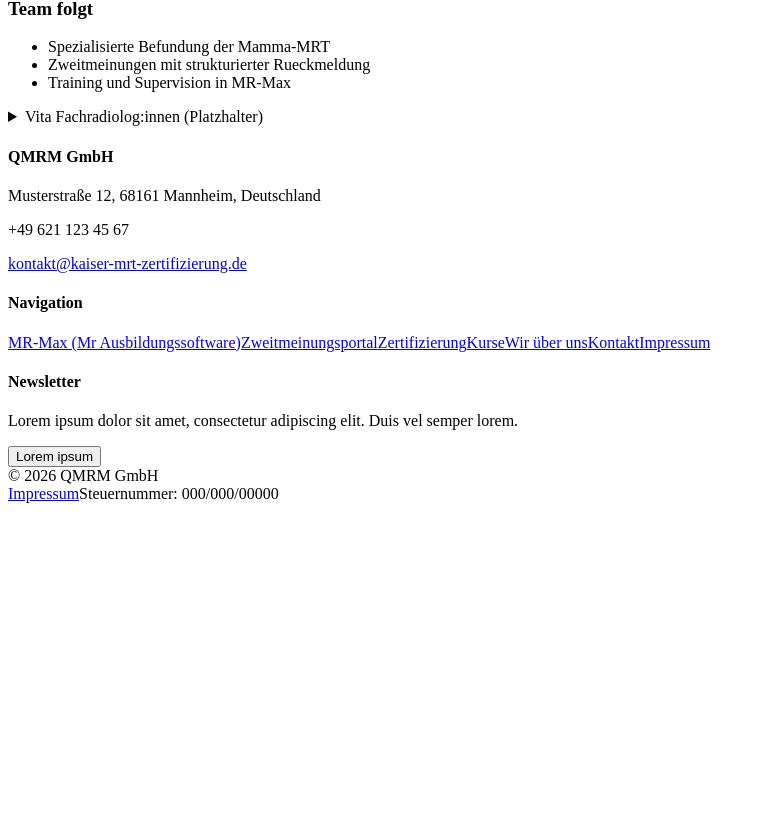
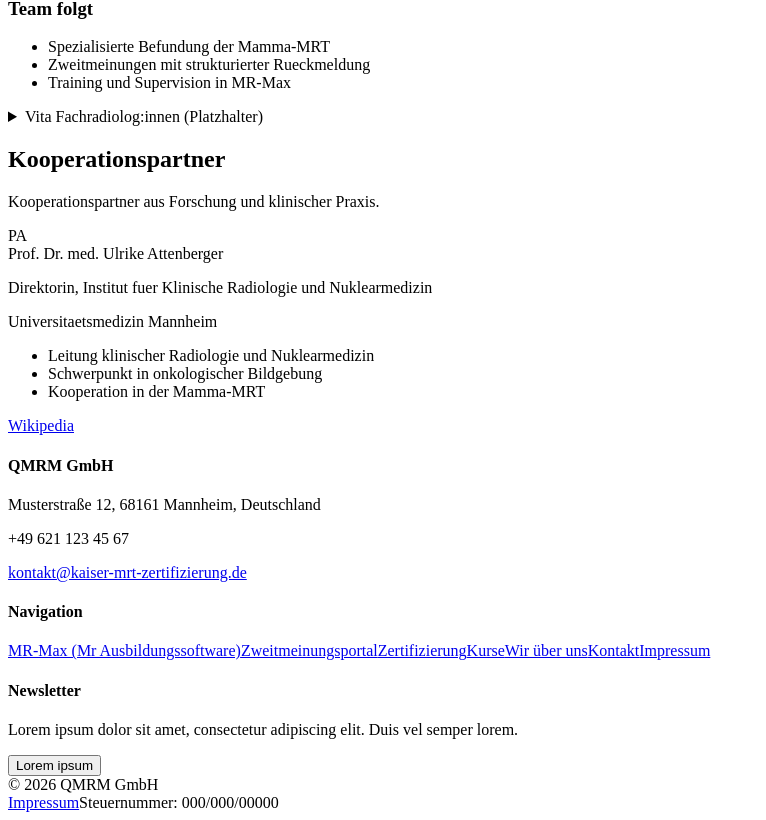
Before and after one commit to soenkeba/ClemensWebseite, a React (Vite) app: page /#/about in a window 1280 px wide. Shown: the part 2211-3031 px from the top of the page, without its empty margins (0-766 px from the left). Before the commit the page ends 2722 px from the top, so only its background shows below. Built offline with nearby package versions, Linux system fonts and the light colour scheme; the HTML template or start-up script is replaced by a standard one.

Commit message:
added attenberger

```diff
--- a/src/content.ts
+++ b/src/content.ts
@@ -342,6 +342,9 @@ export const content = {
         leadLabel: 'Medizinische Leitung',
         assistantLabel: 'Administrative Assistenz (Platzhalter)',
         radiologistsLabel: 'Fachradiolog:innen (Platzhalter)',
+        partnersTitle: 'Kooperationspartner',
+        partnersSubtitle:
+          'Kooperationspartner aus Forschung und klinischer Praxis.',
         leadHighlights: [
           'Langjaehrige Erfahrung in der Mamma-MRT',
           'Qualitaetssicherung und Befundungsstandards',
@@ -357,6 +360,20 @@ export const content = {
           'Spezialisierte Befundung der Mamma-MRT',
           'Zweitmeinungen mit strukturierter Rueckmeldung',
           'Training und Supervision in MR-Max',
+        ],
+        partners: [
+          {
+            name: 'Prof. Dr. med. Ulrike Attenberger',
+            role: 'Direktorin, Institut fuer Klinische Radiologie und Nuklearmedizin',
+            affiliation: 'Universitaetsmedizin Mannheim',
+            focus: [
+              'Leitung klinischer Radiologie und Nuklearmedizin',
+              'Schwerpunkt in onkologischer Bildgebung',
+              'Kooperation in der Mamma-MRT',
+            ],
+            linkLabel: 'Wikipedia',
+            linkUrl: 'https://de.wikipedia.org/wiki/Ulrike_Attenberger',
+          },
         ],
         detailsTitle: 'Vita & Publikationen',
         detailsIntro:
@@ -791,6 +808,9 @@ export const content = {
         leadLabel: 'Medical leadership',
         assistantLabel: 'Administrative assistant (Placeholder)',
         radiologistsLabel: 'Specialist radiologists (Placeholder)',
+        partnersTitle: 'Cooperation partners',
+        partnersSubtitle:
+          'Partners from research and clinical practice.',
         leadHighlights: [
           'Extensive experience in breast MRI',
           'Quality assurance and reporting standards',
@@ -806,6 +826,20 @@ export const content = {
           'Specialist breast MRI reporting',
           'Second opinions with structured feedback',
           'Training and supervision in MR-Max',
+        ],
+        partners: [
+          {
+            name: 'Prof. Dr. med. Ulrike Attenberger',
+            role: 'Director, Institute of Clinical Radiology and Nuclear Medicine',
+            affiliation: 'Mannheim University Medical Center',
+            focus: [
+              'Leadership in clinical radiology and nuclear medicine',
+              'Focus on oncologic imaging',
+              'Collaboration in breast MRI',
+            ],
+            linkLabel: 'Wikipedia',
+            linkUrl: 'https://de.wikipedia.org/wiki/Ulrike_Attenberger',
+          },
         ],
         detailsTitle: 'Vita & Publications',
         detailsIntro:
--- a/src/pages/About.tsx
+++ b/src/pages/About.tsx
@@ -121,6 +121,34 @@ export const About = () => {
           </article>
         </div>
       </Section>
+
+      <Section title={team.partnersTitle} subtitle={team.partnersSubtitle}>
+        <div className="partners-grid">
+          {team.partners.map((partner) => (
+            <article key={partner.name} className="partner-card">
+              <div className="partner-placeholder">PA</div>
+              <div className="partner-body">
+                <span className="team-label">{partner.name}</span>
+                <p className="partner-role">{partner.role}</p>
+                <p className="partner-affiliation">{partner.affiliation}</p>
+                <ul className="partner-focus">
+                  {partner.focus.map((item) => (
+                    <li key={item}>{item}</li>
+                  ))}
+                </ul>
+                <a
+                  className="partner-link"
+                  href={partner.linkUrl}
+                  target="_blank"
+                  rel="noreferrer"
+                >
+                  {partner.linkLabel}
+                </a>
+              </div>
+            </article>
+          ))}
+        </div>
+      </Section>
     </div>
   )
 }
--- a/src/styles.css
+++ b/src/styles.css
@@ -415,6 +415,64 @@ p {
   grid-template-columns: repeat(auto-fit, minmax(240px, 1fr));
 }
 
+.partners-grid {
+  display: grid;
+  gap: 24px;
+  grid-template-columns: repeat(auto-fit, minmax(260px, 1fr));
+}
+
+.partner-card {
+  display: grid;
+  grid-template-columns: auto 1fr;
+  gap: 18px;
+  align-items: start;
+  background: var(--cream);
+  border-radius: var(--radius);
+  border: 1px solid rgba(107, 121, 132, 0.18);
+  box-shadow: var(--shadow);
+  padding: 20px 22px;
+}
+
+.partner-placeholder {
+  width: 64px;
+  height: 64px;
+  border-radius: 16px;
+  background: rgba(218, 102, 137, 0.12);
+  color: var(--accent);
+  font-weight: 700;
+  display: grid;
+  place-items: center;
+  letter-spacing: 0.12em;
+}
+
+.partner-body {
+  display: grid;
+  gap: 6px;
+}
+
+.partner-role {
+  margin: 0;
+  font-weight: 600;
+  color: var(--teal-dark);
+}
+
+.partner-affiliation {
+  margin: 0;
+  font-size: 0.95rem;
+}
+
+.partner-focus {
+  margin: 6px 0 0;
+  padding-left: 18px;
+  display: grid;
+  gap: 6px;
+}
+
+.partner-link {
+  margin-top: 8px;
+  font-weight: 600;
+}
+
 .team-card {
   background: var(--cream);
   padding: 22px;
```
